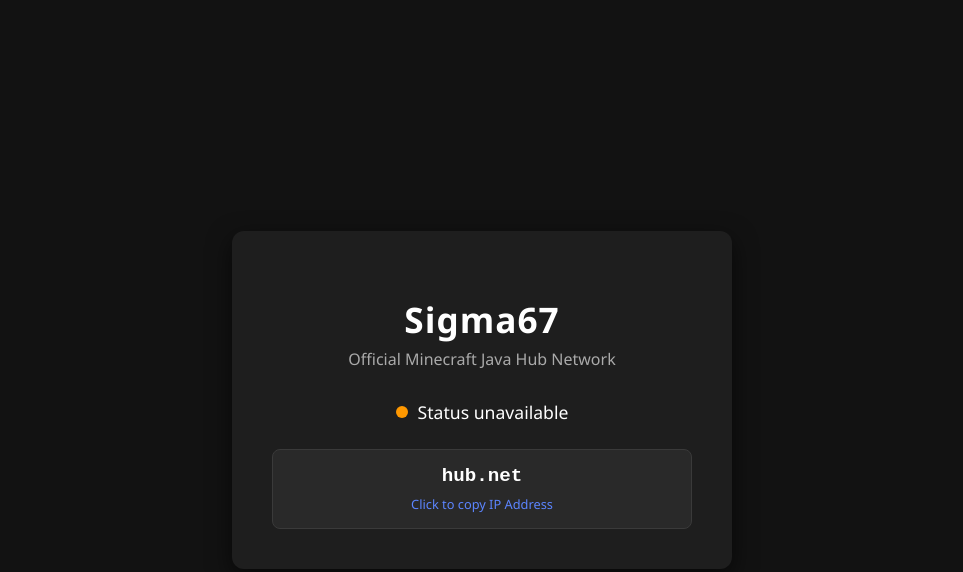
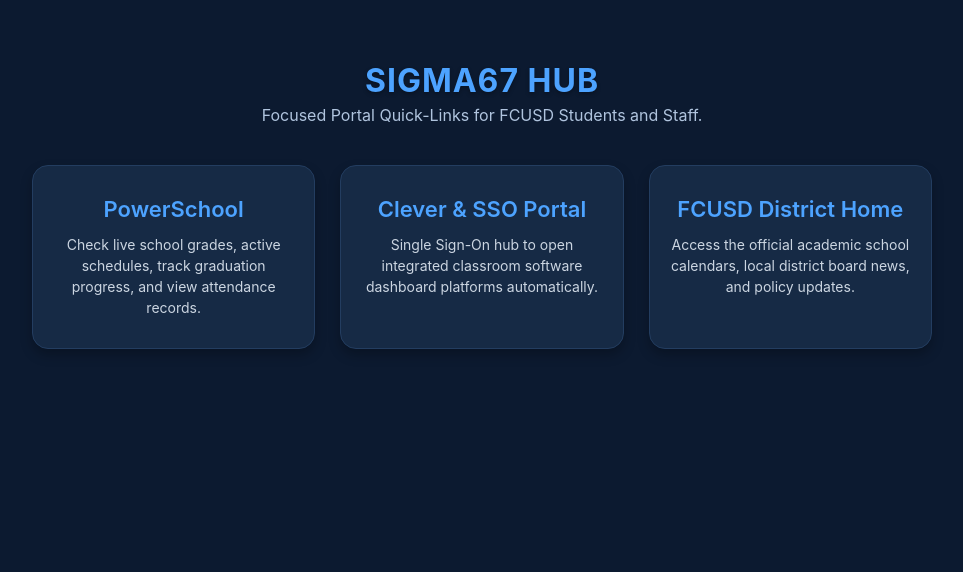
Before and after one commit to IamDaBest2013/Sigma67, a plain HTML site: page index.html in a window 1280 px wide. Shown: the whole page, without its empty margins (158-1121 px from the left). Drawn offline with Linux system fonts and the light colour scheme; no server answers.

Commit message:
Update index.html

```diff
--- a/index.html
+++ b/index.html
@@ -3,135 +3,104 @@
 <head>
     <meta charset="UTF-8">
     <meta name="viewport" content="width=device-width, initial-scale=1.0">
-    <title>Sigma67 Hub Network</title>
+    <title>FCUSD Student Launchpad | SIGMA67</title>
     <style>
-        :root {
-            --bg-color: #121212;
-            --card-color: #1e1e1e;
-            --accent-color: #5c85ff;
-            --text-color: #ffffff;
-            --muted-text: #aaaaaa;
-        }
+        /* Base Page Setup */
         body {
-            background-color: var(--bg-color);
-            color: var(--text-color);
-            font-family: 'Segoe UI', Tahoma, Geneva, Verdana, sans-serif;
+            background-color: #0c1a30; /* Dark premium school blue */
+            color: #ffffff;
+            font-family: -apple-system, BlinkMacSystemFont, "Segoe UI", Roboto, Helvetica, Arial, sans-serif;
+            margin: 0;
+            padding: 40px 20px;
             display: flex;
-            justify-content: center;
+            flex-direction: column;
             align-items: center;
             min-height: 100vh;
-            margin: 0;
+            box-sizing: border-box;
         }
-        .container {
-            background: var(--card-color);
-            padding: 40px;
-            border-radius: 12px;
-            box-shadow: 0 8px 24px rgba(0,0,0,0.6);
+
+        /* Header Layout Styling */
+        h1 {
+            color: #4da3ff;
+            margin-bottom: 5px;
+            font-size: 32px;
+            letter-spacing: 1px;
+            text-shadow: 0 2px 4px rgba(0,0,0,0.3);
+        }
+        .subtitle {
+            color: #b0c4de;
+            margin-bottom: 40px;
+            font-size: 16px;
             text-align: center;
-            max-width: 420px;
+        }
+
+        /* Dashboard Grid Layout */
+        .grid {
+            display: grid;
+            grid-template-columns: repeat(auto-fit, minmax(260px, 1fr));
+            gap: 25px;
+            max-width: 900px;
             width: 100%;
         }
-        h1 { margin-bottom: 5px; font-size: 2.2rem; letter-spacing: 1px; color: #fff; }
-        p { color: var(--muted-text); margin-top: 0; margin-bottom: 30px; font-size: 1rem; }
-        .status-box {
-            margin: 20px 0;
-            font-size: 1.1rem;
-            display: flex;
-            align-items: center;
-            justify-content: center;
+
+        /* Interactive Access Cards */
+        .card {
+            background: #162a45;
+            padding: 30px 20px;
+            border-radius: 16px;
+            text-align: center;
+            text-decoration: none;
+            color: #ffffff;
+            box-shadow: 0 6px 12px rgba(0,0,0,0.25);
+            border: 1px solid #233d60;
+            transition: transform 0.2s cubic-bezier(0.2, 0.8, 0.2, 1), box-shadow 0.2s, border-color 0.2s;
         }
-        .online-dot {
-            height: 12px;
-            width: 12px;
-            background-color: #4caf50;
-            border-radius: 50%;
-            display: inline-block;
-            margin-right: 10px;
+        .card:hover {
+            transform: translateY(-5px);
+            box-shadow: 0 12px 20px rgba(0,0,0,0.4);
+            border-color: #4da3ff;
+            background: #1c3557;
         }
-        .ip-container {
-            background: #292929;
-            padding: 15px;
-            border-radius: 8px;
-            cursor: pointer;
-            transition: background 0.2s, transform 0.1s;
-            border: 1px solid #3a3a3a;
-            font-weight: bold;
-            font-family: 'Courier New', Courier, monospace;
-            font-size: 1.2rem;
-            margin-top: 25px;
+
+        /* Card Text Elements */
+        .card h3 {
+            margin: 0 0 12px 0;
+            color: #4da3ff;
+            font-size: 22px;
+            font-weight: 600;
         }
-        .ip-container:hover {
-            background: #333333;
-            transform: scale(1.02);
-        }
-        .tooltip {
-            font-size: 0.8rem;
-            color: var(--accent-color);
-            margin-top: 8px;
-            display: block;
-            font-family: 'Segoe UI', sans-serif;
-            font-weight: normal;
+        .card p {
+            margin: 0;
+            font-size: 14px;
+            color: #cbd5e1;
+            line-height: 1.5;
         }
     </style>
 </head>
 <body>
 
-<div class="container">
-    <h1>Sigma67</h1>
-    <p>Official Minecraft Java Hub Network</p>
+    <h1>SIGMA67 HUB</h1>
+    <div class="subtitle">Focused Portal Quick-Links for FCUSD Students and Staff.</div>
 
-    <!-- Live Server Status -->
-    <div class="status-box">
-        <span class="online-dot" id="status-dot"></span>
-        <span id="player-count">Checking server status...</span>
+    <div class="grid">
+        <!-- PowerSchool Link Block -->
+        <a href="https://fcusd.org" target="_blank" class="card">
+            <h3>PowerSchool</h3>
+            <p>Check live school grades, active schedules, track graduation progress, and view attendance records.</p>
+        </a>
+
+        <!-- Clever SSO Link Block -->
+        <a href="https://fcusd.org" target="_blank" class="card">
+            <h3>Clever & SSO Portal</h3>
+            <p>Single Sign-On hub to open integrated classroom software dashboard platforms automatically.</p>
+        </a>
+
+        <!-- District Homepage Block -->
+        <a href="https://www.fcusd.org/" target="_blank" class="card">
+            <h3>FCUSD District Home</h3>
+            <p>Access the official academic school calendars, local district board news, and policy updates.</p>
+        </a>
     </div>
-
-    <!-- Click to Copy Box -->
-    <div class="ip-container" onclick="copyIP()">
-        <span id="server-ip">hub.net</span>
-        <span class="tooltip" id="copy-hint">Click to copy IP Address</span>
-    </div>
-</div>
-
-<script>
-    // 1. CHANGE THIS VALUE: Put your actual Minecraft Server IP or Minehut name here
-    const serverIP = 'hub.net';
-    document.getElementById('server-ip').innerText = serverIP;
-
-    // 2. Automatically check server status from the live API
-    async function fetchServerStatus() {
-        try {
-            const response = await fetch(`https://minetools.eu{serverIP}`);
-            const data = await response.json();
-
-            if (data.error) {
-                document.getElementById('player-count').innerText = "Server Offline";
-                document.getElementById('status-dot').style.backgroundColor = '#f44336';
-            } else {
-                document.getElementById('player-count').innerText = `${data.players.online} / ${data.players.max} Players Online`;
-                document.getElementById('status-dot').style.backgroundColor = '#4caf50';
-            }
-        } catch (error) {
-            document.getElementById('player-count').innerText = "Status unavailable";
-            document.getElementById('status-dot').style.backgroundColor = '#ff9800';
-        }
-    }
-
-    // 3. Copy to Clipboard Functionality
-    function copyIP() {
-        navigator.clipboard.writeText(serverIP);
-        const hint = document.getElementById('copy-hint');
-        hint.innerText = "IP Copied! Ready to join.";
-        hint.style.color = "#4caf50";
-        setTimeout(() => {
-            hint.innerText = "Click to copy IP Address";
-            hint.style.color = "var(--accent-color)";
-        }, 2000);
-    }
-
-    // Run status query on load
-    fetchServerStatus();
-</script>
 
 </body>
 </html>
```
